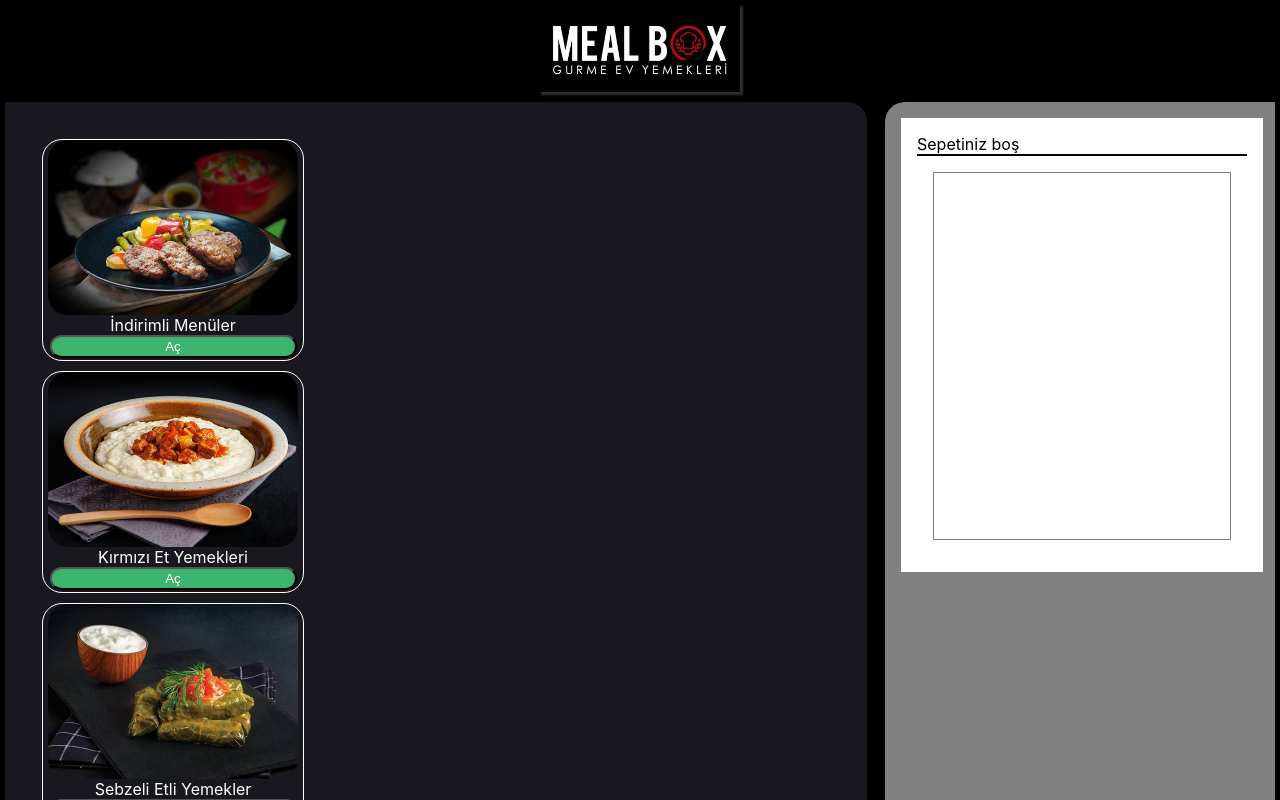
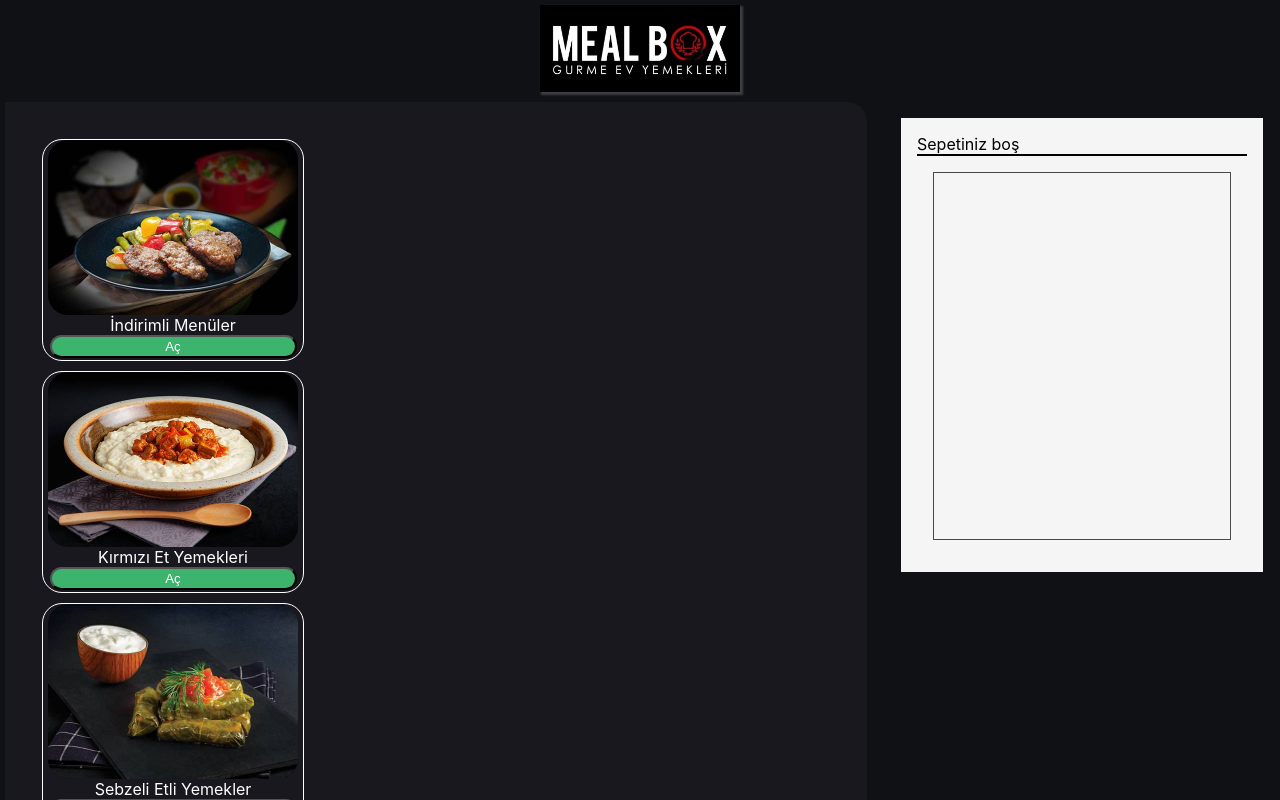
Before and after one commit to gokh4nozturk/meal-box-test, a React (Create React App) app: page / in a window 1280 px wide. Shown: the top 800 px of the page. Built offline with nearby package versions, Linux system fonts and the light colour scheme.

Commit message:
improvements

```diff
--- a/src/App.js
+++ b/src/App.js
@@ -52,11 +52,9 @@ function App() {
 
     .item-2 {
       position: relative;
-      background-color: gray;
+      background: #0f1115;
       grid: 2/3;
       margin: 5px;
-      border-bottom-left-radius: 20px;
-      border-top-left-radius: 20px;
     }
 
     .footer {
--- a/src/components/Cart.js
+++ b/src/components/Cart.js
@@ -22,7 +22,9 @@ const Cart = ({ cartItems, removeFromCart }) => {
                 </div>
                 <div>{item.name}</div>
                 <div className="right">
-                  {item.price} x {item.count}{" "}
+                  <div>
+                    {item.price} x {item.count}{" "}
+                  </div>
                   <Button
                     className="button rmv-btn"
                     onClick={() => removeFromCart(item)}
--- a/src/components/Style/index.js
+++ b/src/components/Style/index.js
@@ -69,7 +69,7 @@ export const CartContainer = styled.div`
   display: flex;
   flex-direction: column;
   width: 330px;
-  background: white;
+  background: whitesmoke;
   color: #000;
 
   .cart {
@@ -80,7 +80,8 @@ export const CartContainer = styled.div`
     display: flex;
     justify-content: flex-start;
     border: 1px solid;
-    border-color: rgba(0, 0, 0, 0.5);
+    border-color: rgba(0, 0, 0, 0.7);
+    box-shadow: 2px 2px 2px 1px rgba(250, 250, 250, 0.2);
   }
 
   .cart-header {
@@ -102,15 +103,17 @@ export const CartContainer = styled.div`
   }
 
   .cart-items li div {
-    padding: 0.5rem;
+    padding: 0.2rem;
   }
 
-  .cart-items li div::last-child {
+  .cart-items li div:last-child {
     flex: 1;
   }
 
   .right {
     text-align: right;
+    display: flex;
+    flex-direction: column;
   }
   .total {
     display: flex;
--- a/src/index.css
+++ b/src/index.css
@@ -4,7 +4,7 @@ html {
 
 body {
   color: white;
-  background-color: black;
+  background-color: #0f1115;
   margin: 0;
   font-family: -apple-system, BlinkMacSystemFont, "Segoe UI", "Roboto", "Oxygen",
     "Ubuntu", "Cantarell", "Fira Sans", "Droid Sans", "Helvetica Neue",
```
